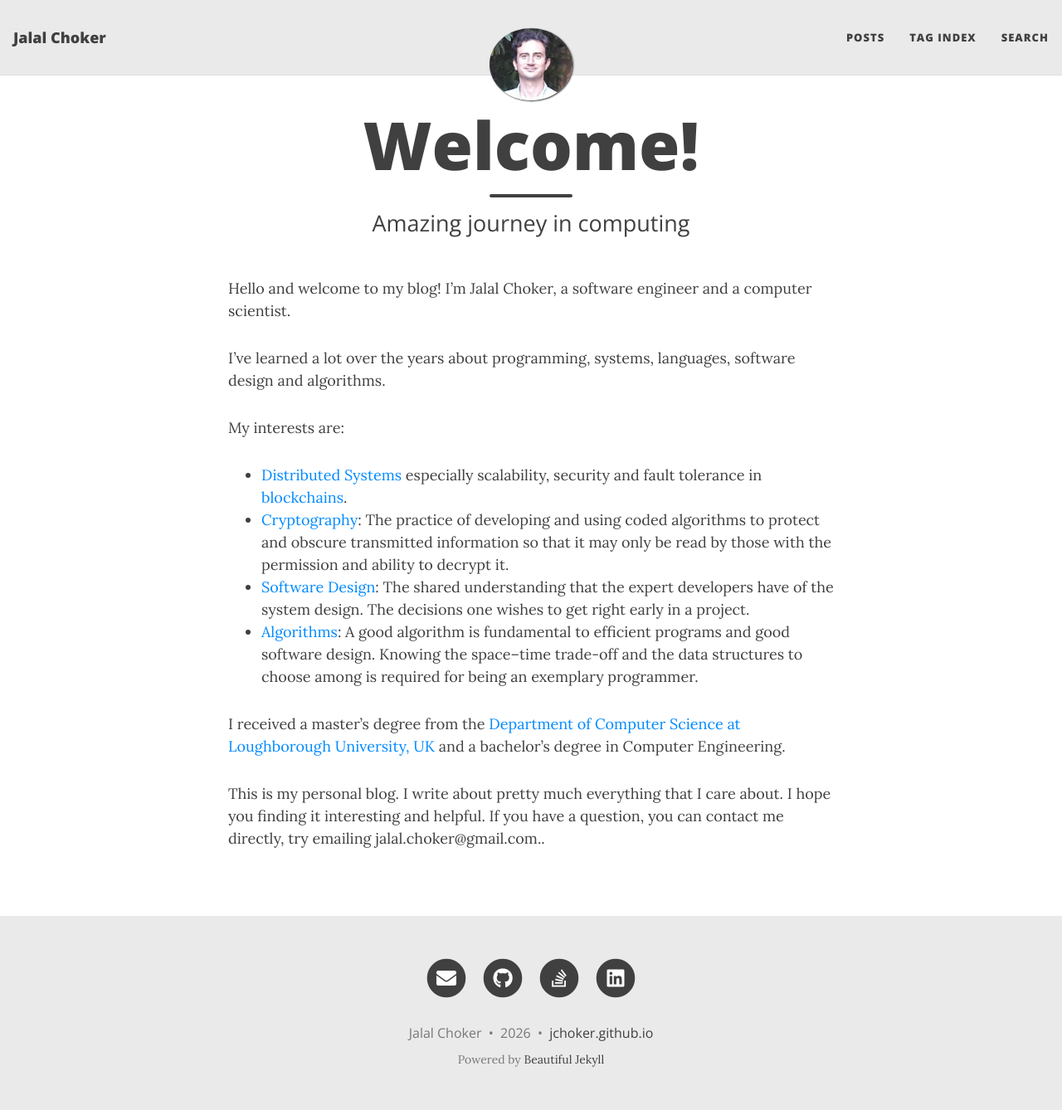
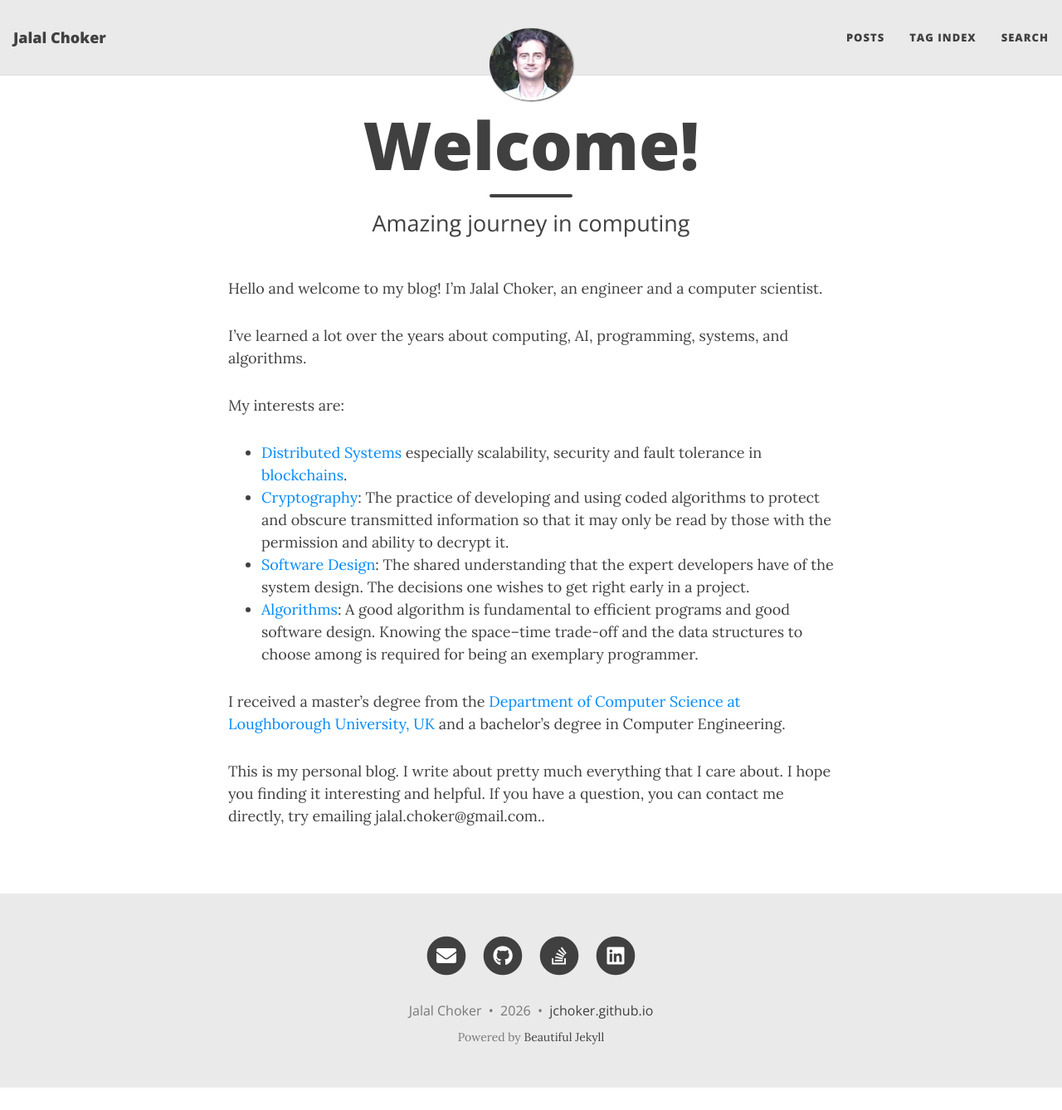
Before and after one commit to jchoker/jchoker.github.io, a Jekyll site: the page built from index.md, in a window 1280 px wide and 1338 px high. Shown: the whole window at 83% size. Built offline with Jekyll 4.4.1, drawn with Linux system fonts in a browser that asks for light colours; nearby versions of some CDN libraries.

Commit message:
Update index.md

```diff
--- a/index.md
+++ b/index.md
@@ -5,9 +5,9 @@ subtitle: Amazing journey in computing
 use-site-title: false
 ---
 
-Hello and welcome to my blog! I’m Jalal Choker, a software engineer and a computer scientist.
+Hello and welcome to my blog! I’m Jalal Choker, an engineer and a computer scientist.
 
-I’ve learned a lot over the years about programming, systems, languages, software design and algorithms.
+I’ve learned a lot over the years about computing, AI, programming, systems, and algorithms.
 
 My interests are:
 * [Distributed Systems](https://www.splunk.com/en_us/blog/learn/distributed-systems.html) especially scalability, security and fault tolerance in [blockchains](https://www.ibm.com/think/topics/blockchain).
```
